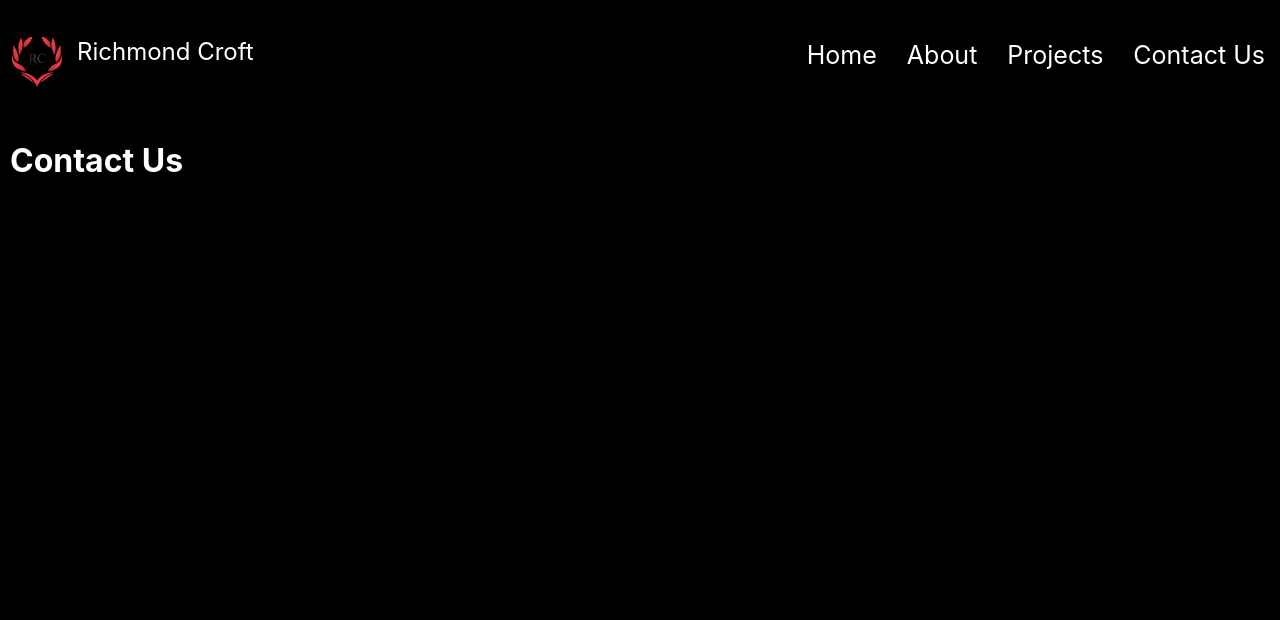
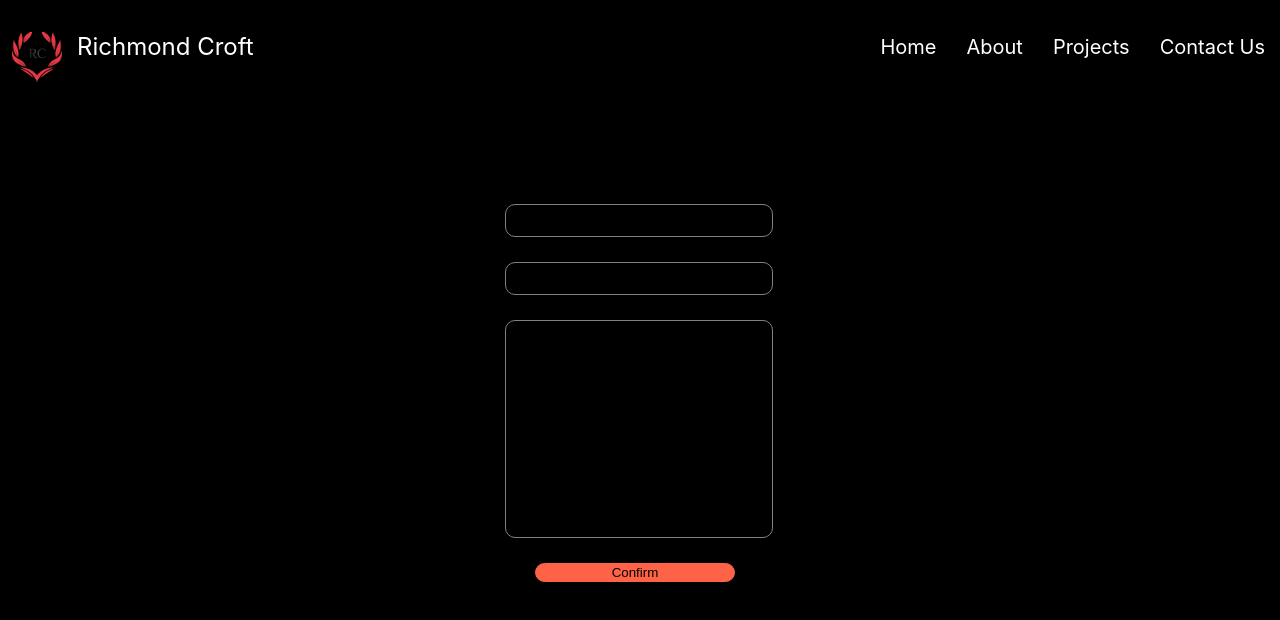
Before and after one commit to RichmondCroft/richmondcroft.com, a React (Create React App) app: page /contact in a window 1280 px wide. Shown: the top 620 px of the page. Built offline with nearby package versions, Linux system fonts and the light colour scheme.

Commit message:
Added input box and submit button
Added 3 input box
Added submit button
Added style.css to it

```diff
--- a/src/Header/About/index.js
+++ b/src/Header/About/index.js
@@ -1,4 +1,5 @@
 import './style.css'
+
 export default function About() {
     return (
         <div className="about-page-content">
--- a/src/Header/About/style.css
+++ b/src/Header/About/style.css
@@ -1,4 +1,5 @@
 .about-page-content{
     padding: 10px;
     margin-top: 20px;
+    margin-left: 45px;
 }
--- a/src/Header/Contact/index.js
+++ b/src/Header/Contact/index.js
@@ -1,9 +1,16 @@
 import './style.css'
 
-export default function Contact(){
-    return(
+export default function Contact() {
+    return (
         <div className='contact-page-content'>
-            <h1>Contact Us</h1>
+            <form className='form-email-text-submit'>
+                <input type='email' id='email-id-box' />
+                <input type='text' id='subject-text-input-box' />
+                <input type='text' id='enter-text-here-input-box' />
+                <input type='submit'
+                id='confirm-submit-button'
+                value='Confirm'/>
+            </form>
         </div>
     )
 }
--- a/src/Header/Contact/style.css
+++ b/src/Header/Contact/style.css
@@ -1,4 +1,47 @@
-.contact-page-content{
+.contact-page-content {
     padding: 10px;
     margin-top: 20px;
+    margin-left: 45px;
 }
+
+.form-email-text-submit{
+    display: flex;
+    flex-flow: column wrap;
+    gap: 25px;
+    margin-left: 450px;
+    margin-top: 100px;
+}
+
+#email-id-box{
+    padding: 8px;
+    background-color: black;
+    border: 1px solid grey;
+    border-radius: 10px;
+    width: 250px;
+}
+
+#subject-text-input-box{
+    padding: 8px;
+    background-color: black;
+    border: 1px solid grey;
+    border-radius: 10px;
+    width: 250px;
+}
+
+#enter-text-here-input-box{
+    padding: 8px;
+    background-color: black;
+    border: 1px solid grey;
+    border-radius: 10px;
+    width: 250px;
+    height: 200px;
+}
+
+#confirm-submit-button{
+    width: 75px;
+    border: 1px solid tomato;
+    border-radius: 10px;
+    background-color: tomato;
+    width: 200px;
+    margin-left: 30px;
+}
--- a/src/Header/Projects/index.js
+++ b/src/Header/Projects/index.js
@@ -1,8 +1,27 @@
 import './style.css'
-export default function Projects(){
-    return(
+
+export default function Projects() {
+    return (
         <div className="project-page-content">
-            <h1>Projects</h1>
+            <h1>Dyslens</h1>
+            Dyslens is an open source extension built
+            and designed to make web more accesible
+            for people having different reading needs,
+            such as dyslexia or coloir vision deficiency.
+
+            <ul>The tool aims for making web more accesible for
+                everyone by allowing user:
+                <li>
+                    Users can change their font size according
+                    to their needs.
+                </li>
+                <li>
+                    Change Background Color
+                </li>
+                <li>
+                    Highlight-Text.
+                </li>
+            </ul>
         </div>
     )
 }
--- a/src/Header/Projects/style.css
+++ b/src/Header/Projects/style.css
@@ -1,4 +1,5 @@
-.project-page-content{
+.project-page-content {
     padding: 10px;
     margin-top: 20px;
+    margin-left: 45px;
 }
--- a/src/Layout/index.js
+++ b/src/Layout/index.js
@@ -1,7 +1,7 @@
 import { Outlet, Link } from "react-router-dom";
+import './style.css'
 import RCLogo from '../Image/RCLogo.png'
 
-import './style.css'
 export default function Layout() {
     return (
         <>
--- a/src/Layout/style.css
+++ b/src/Layout/style.css
@@ -1,9 +1,8 @@
 .navigation-menu-components{
-    color: white;
     display: flex;
     list-style-type: none;
     gap: 30px;
-    font-size: 25px;
+    font-size: 20px;
     justify-content: flex-end;
     padding:  15px;
 }
--- a/src/NavigationMenu/style.css
+++ b/src/NavigationMenu/style.css
@@ -1,5 +1,4 @@
 .navigation-menu{
-    color: #fff;
     display: flex;
     gap: 10px;
     padding: 15px;
```
Also changed, not shown: src/NavigationMenu/index.js (+5 -5 lines).
